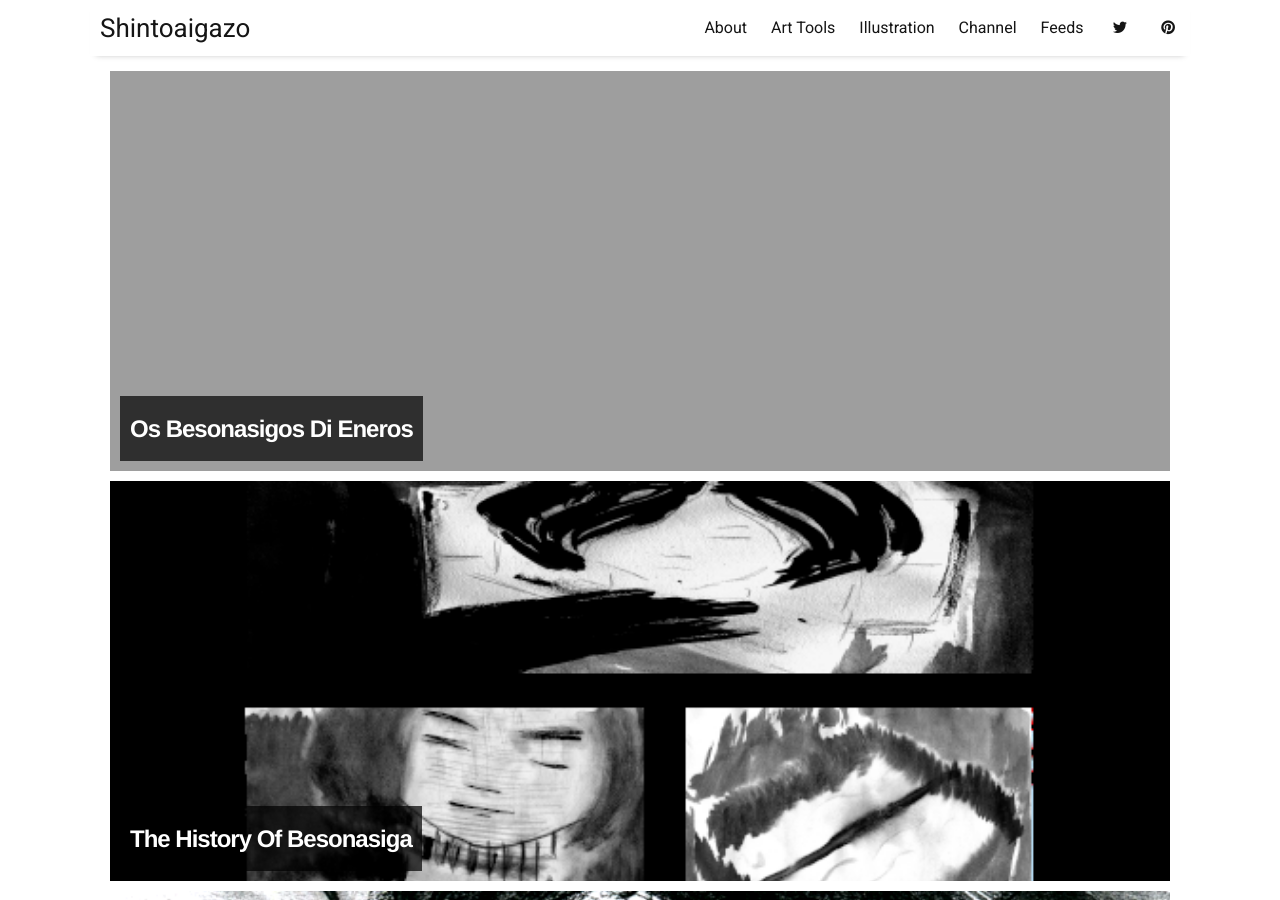
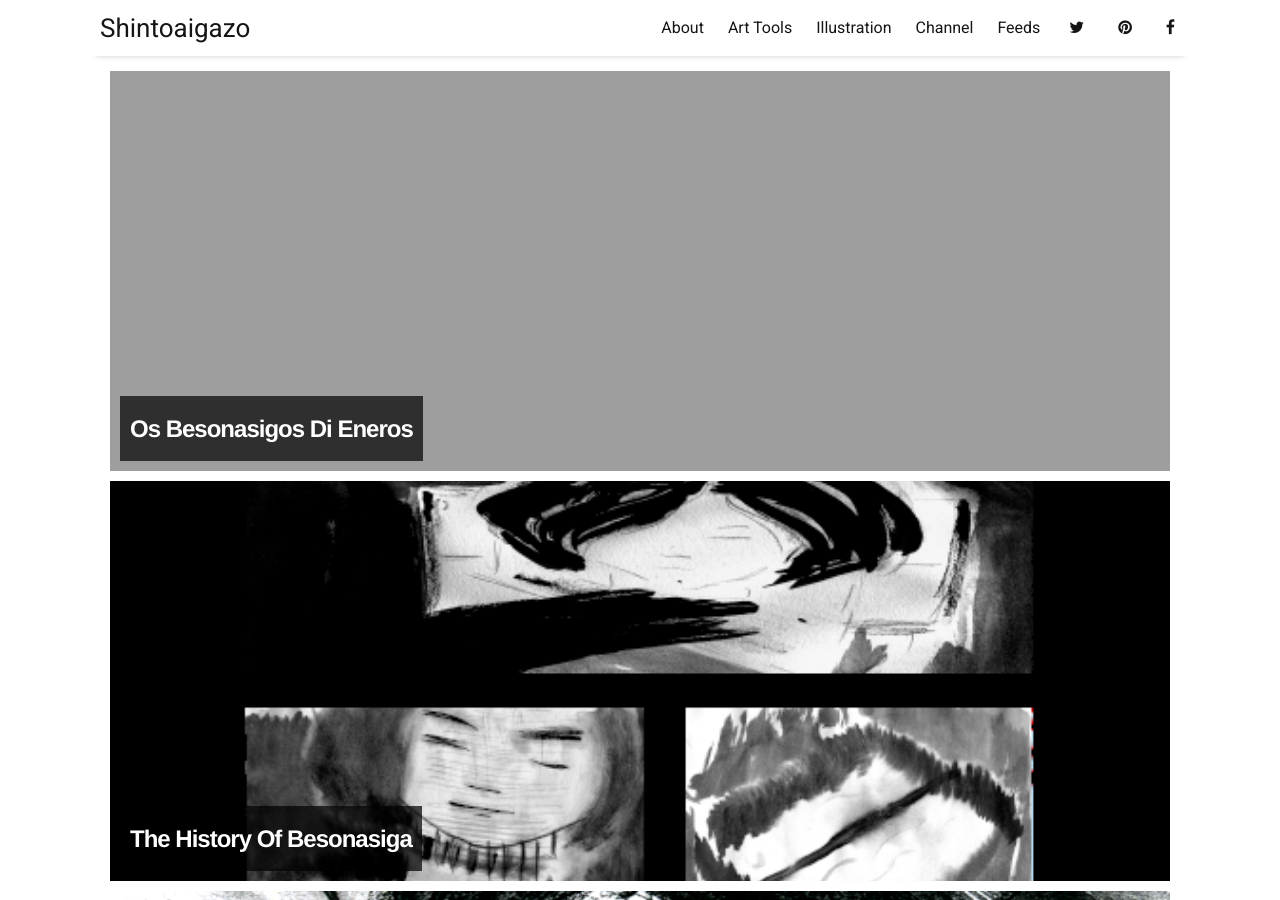
Before and after one commit to LWFlouisa/Portfolio, a Jekyll site: the page built from index.html, in a window 1280 px wide and 900 px high. Built offline with Jekyll 4.4.1, drawn with Linux system fonts in a browser that asks for light colours; nearby versions of some CDN libraries; the list of posts is cut into pages by our own code.

Commit message:
Update settings.yml

```diff
--- a/_data/settings.yml
+++ b/_data/settings.yml
@@ -15,8 +15,9 @@ menu:
 
 # Available social icons are powered by Font Awesome, so you can use any icon that they offer
 social:
-- {icon: 'twitter', link:    'https://twitter.com/FlouisaLW'}
-- {icon: 'pinterest', link: 'https://www.pinterest.com/lwflouisa0808'}
+- {icon: 'twitter',   link:              'https://twitter.com/FlouisaLW'}
+- {icon: 'pinterest', link:    'https://www.pinterest.com/lwflouisa0808'}
+- {icon: 'facebook',  link: 'https://www.facebook.com/HistoryOfEsfiomi/'}
 
 # - {icon: 'rss-square', link: 'feed.xml'}
 # - {icon: 'rss-square', link: 'rss-feed.xml'}
```
